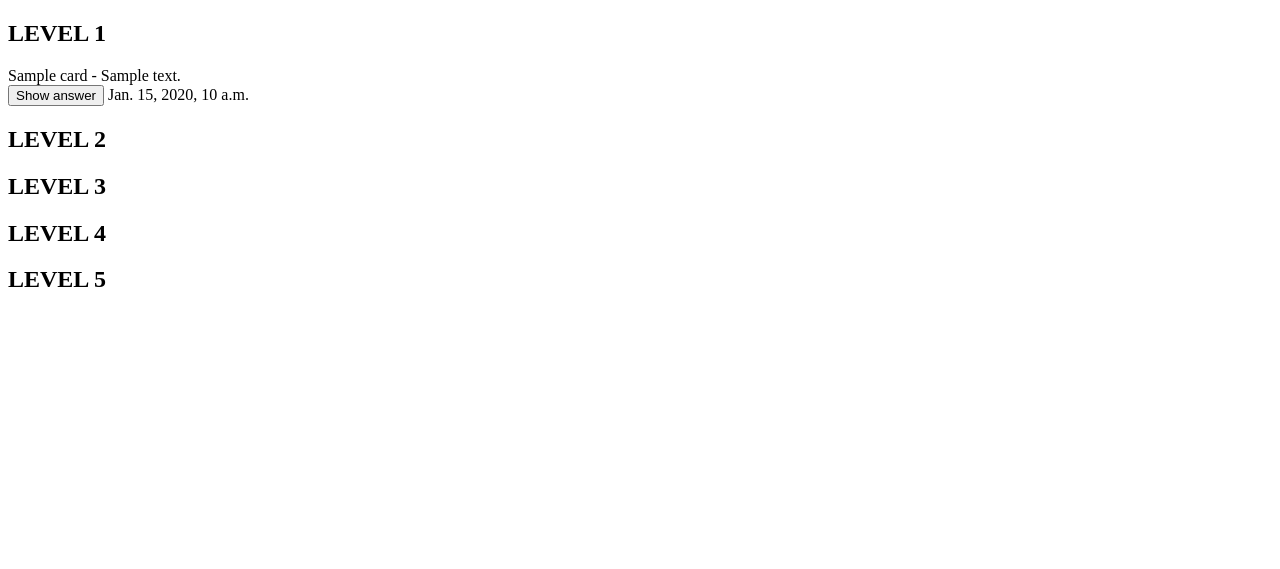
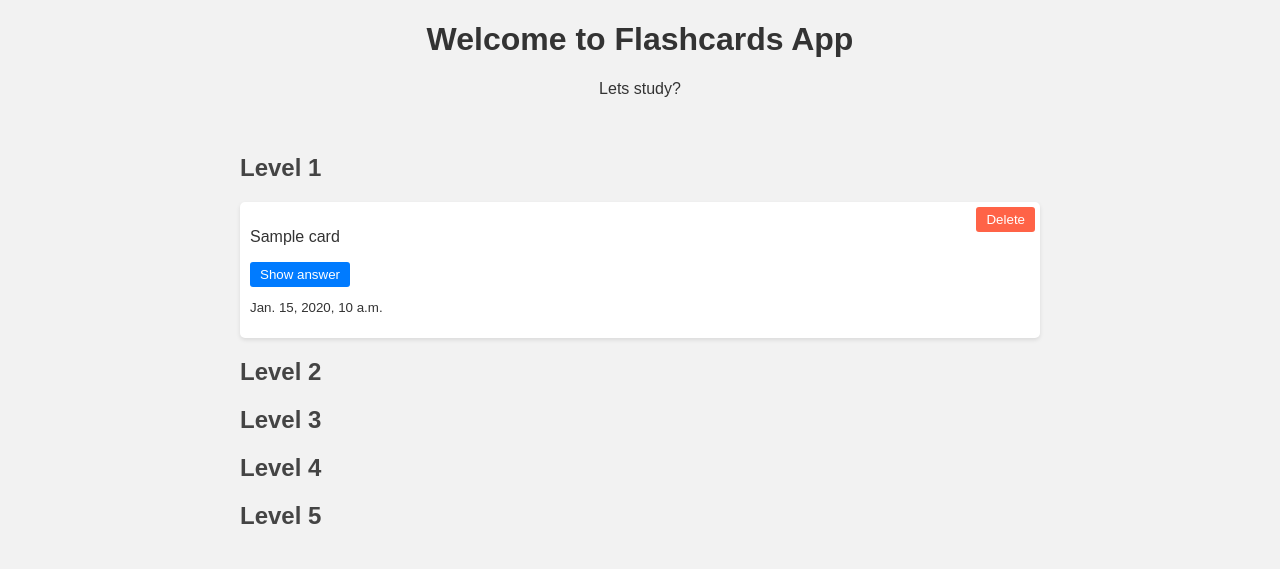
Before and after one commit to guadalupeti/Flashcard-app-with-Django, a Django app: page / in a window 1280 px wide. Shown: the top 569 px of the page. Run offline with Django 5.2, Linux system fonts and the light colour scheme; tables that the repository leaves empty hold one stand-in row (values such as "Sample post").

Commit message:
new index page

```diff
--- a/flashcards/templates/index.html
+++ b/flashcards/templates/index.html
@@ -3,25 +3,100 @@
 <head>
     <meta charset="UTF-8">
     <meta name="viewport" content="width=device-width, initial-scale=1.0">
-    <title>Document</title>
+    <title>Flashcards</title>
+    <style>
+        body {
+            font-family: Arial, sans-serif;
+            margin: 0;
+            padding: 0;
+            background-color: #f2f2f2;
+            color: #333;
+        }
+
+        .container {
+            max-width: 800px;
+            margin: 0 auto;
+            padding: 20px;
+        }
+
+        h2 {
+            margin-top: 20px;
+            font-size: 1.5rem;
+            color: #444;
+        }
+
+        .flashcard {
+            background-color: #fff;
+            padding: 10px;
+            margin-bottom: 10px;
+            border-radius: 5px;
+            box-shadow: 0 2px 4px rgba(0, 0, 0, 0.1);
+            position: relative;
+        }
+
+        .flashcard button {
+            background-color: #007bff;
+            color: #fff;
+            border: none;
+            padding: 5px 10px;
+            border-radius: 3px;
+            cursor: pointer;
+        }
+
+        .flashcard button:hover {
+            background-color: #0056b3;
+        }
+
+        .answer {
+            display: none;
+            margin-top: 10px;
+            color: #777;
+        }
+
+        .delete-button {
+            position: absolute;
+            top: 5px;
+            right: 5px;
+            background-color: #ff6347 !important; /* Adicionando !important para garantir a especificidade */
+            color: #fff !important; /* Adicionando !important para garantir a especificidade */
+            border: none;
+            padding: 5px 10px;
+            border-radius: 3px;
+            cursor: pointer;
+        }
+
+        .delete-button:hover {
+            background-color: #d21000; /* Cor de fundo vermelha mais escura no hover */
+        }
+    </style>
 </head>
 <body>
+    <center>
+        <h1>Welcome to Flashcards App</h1>
+        <p>Lets study?</p>
+    </center>
+    <div class="container">
         {% for c in levels %}
-    <h2>LEVEL {{ c }}</h2>
+        <h2>Level {{ c }}</h2>
         {% for flashcard in flashcards %}
             {% if flashcard.level == c %}
-            {{ flashcard.question }} - {{flashcard.answer}}<br>
+                <div class="flashcard">
+                    <p>{{ flashcard.question }}</p>
                     <button class="show-answer">Show answer</button>
-            {{ flashcard.date }}
+                    <p class="answer">{{ flashcard.answer }}</p>
+                    <small><p class="date">{{ flashcard.date }}</p></small>
+                    <a href="#"><button class="delete-button">Delete</button></a>
+                </div>
             {% endif %}
         {% endfor %}
         {% endfor %}
+    </div>
 
     <script src="https://code.jquery.com/jquery-3.6.0.min.js"></script>
     <script>
         $(document).ready(function() {
             $('.show-answer').click(function() {
-                $(this).next('.answer').show();
+                $(this).siblings('.answer').toggle();
             });
         });
     </script>
--- a/setup/settings.py
+++ b/setup/settings.py
@@ -10,7 +10,7 @@ For the full list of settings and their values, see
 https://docs.djangoproject.com/en/5.0/ref/settings/
 """
 
-from pathlib import Path, os
+from pathlib import Path
 import os
 from dotenv import load_dotenv
 
```
Lines whose indentation alone changed are shown as unchanged.
